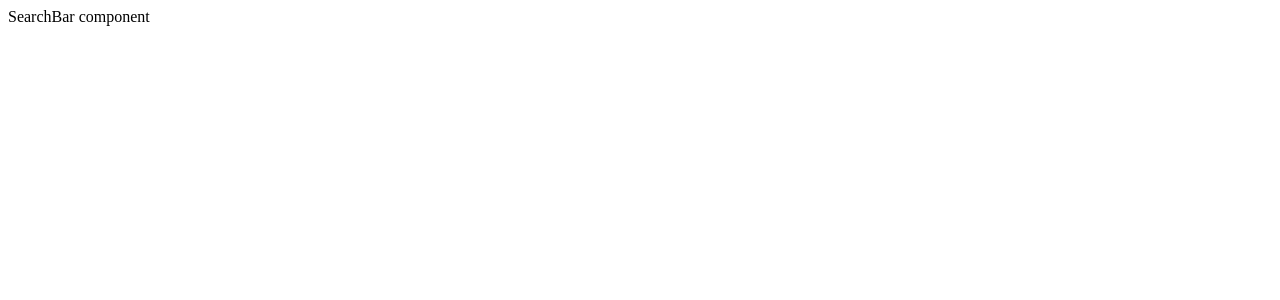
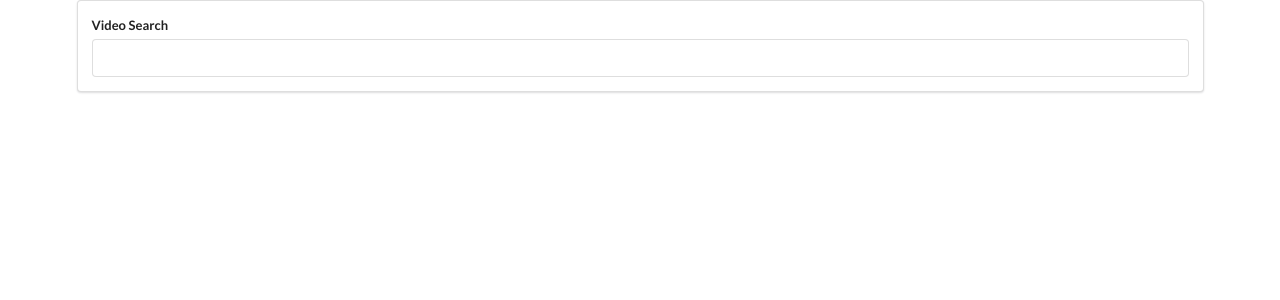
Before and after one commit to L3n1ad/React_youtube_copy, a React (Create React App) app: page / in a window 1280 px wide. Shown: the top 300 px of the page. Built offline with nearby package versions, Linux system fonts and the light colour scheme.

Commit message:
styel searchbar with semantic ui

```diff
--- a/public/index.html
+++ b/public/index.html
@@ -10,6 +10,10 @@
       content="Web site created using create-react-app"
     />
     <link rel="apple-touch-icon" href="%PUBLIC_URL%/logo192.png" />
+    <link
+      rel="stylesheet"
+      href="https://cdnjs.cloudflare.com/ajax/libs/semantic-ui/2.4.1/semantic.min.css"
+    />
     <!--
       manifest.json provides metadata used when your web app is installed on a
       user's mobile device or desktop. See https://developers.google.com/web/fundamentals/web-app-manifest/
--- a/src/components/App.js
+++ b/src/components/App.js
@@ -3,7 +3,7 @@
 
 const App = () => {
   return (
-    <div>
+    <div className="ui container">
       <SearchBar />
     </div>
   );
--- a/src/components/SearchBar.js
+++ b/src/components/SearchBar.js
@@ -1,7 +1,16 @@
 import React from "react";
 
 const SearchBar = () => {
-  return <div>SearchBar component</div>;
+  return (
+    <div className="search-bar ui segment">
+      <form className="ui form">
+        <div className="field">
+          <label>Video Search</label>
+          <input type="text"></input>
+        </div>
+      </form>
+    </div>
+  );
 };
 
 export default SearchBar;
```
